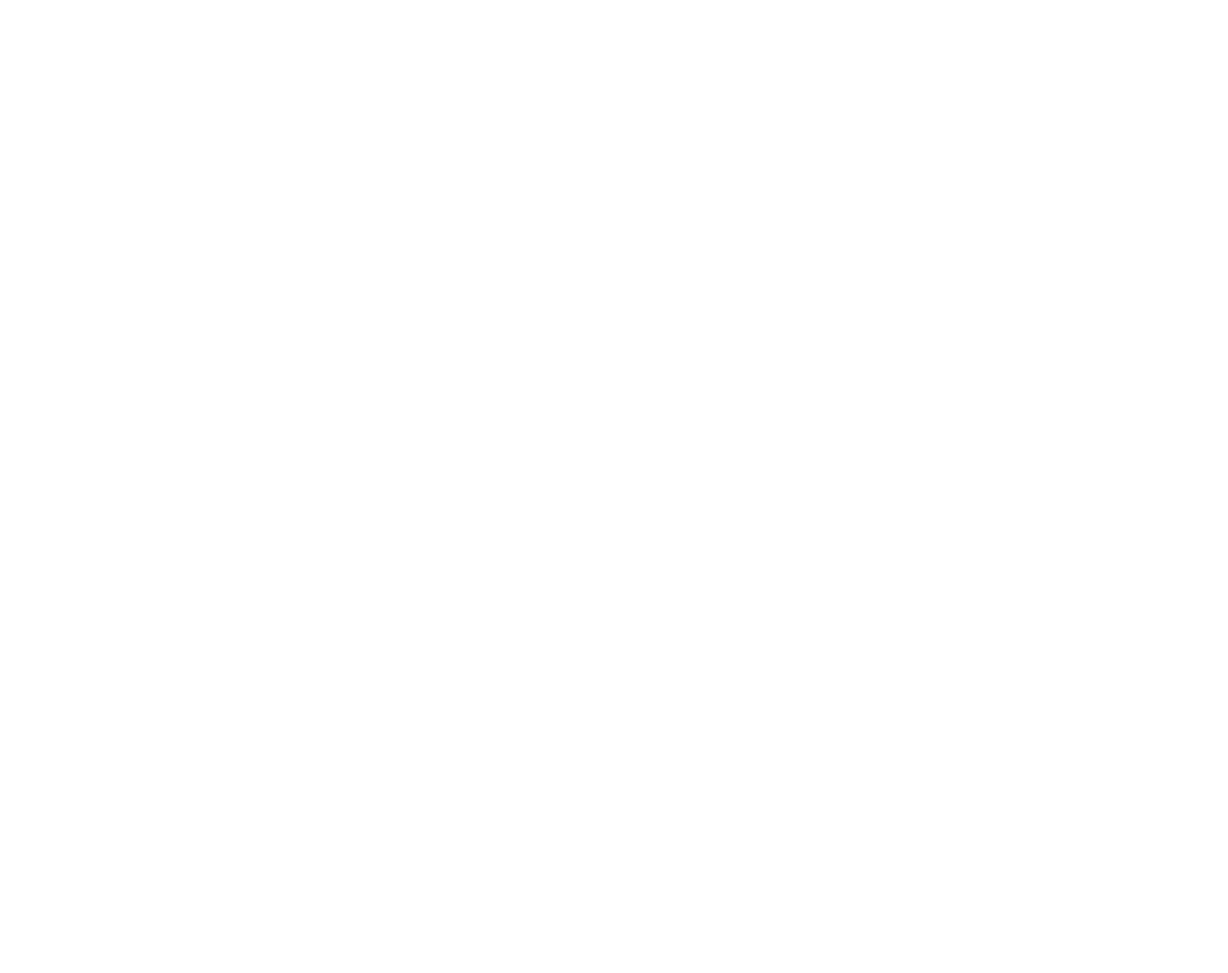
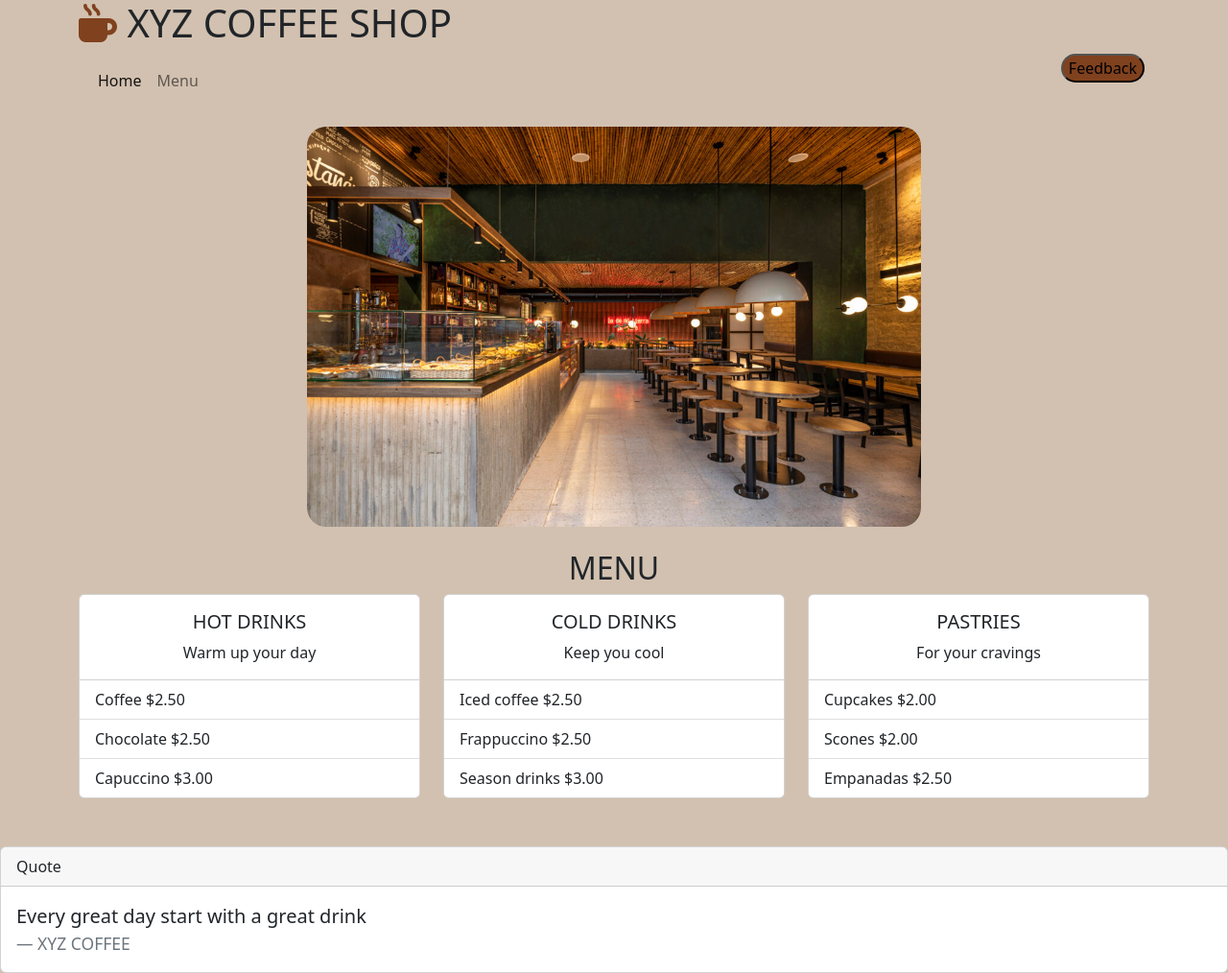
Before and after one commit to NewCodeMike/coffeeshop, a website: page index.html in a window 1280 px wide. Shown: the whole page at 96% size. Before the commit the page ends 800 px from the top, so only its background shows below. Drawn offline with nearby package versions, Linux system fonts and the light colour scheme; files that its build step writes are made by us from their sources.

Commit message:
Updated index.html Modal and added scss

```diff
--- a/index.html
+++ b/index.html
@@ -7,9 +7,142 @@
     <link rel="stylesheet" href="/node_modules/@fortawesome/fontawesome-free/css/fontawesome.css"/>
     <link rel="stylesheet" href="/node_modules/@fortawesome/fontawesome-free/css/brands.css"/>
     <link rel="stylesheet" href="/node_modules/@fortawesome/fontawesome-free/css/solid.css"/>
+    <link rel="stylesheet" href="./dist/styles/main.css">
     <title>XYZ Coffe Shop</title>
 </head>
 <body>
+    <!-- Carlos, Edmund, Dennis and Mike -->
+    <header>
+        <div class="container">
+            <div class="row">
+                <div class="col-6">
+                    <h1><i class="fa-solid fa-mug-hot" id="icon"> </i> XYZ COFFEE SHOP</h1>
+                </div>
+            </div>
+
+            <div class="row">
+                <div class="col">
+                    <nav class="navbar navbar-expand-lg bg-body-tertiary">
+                        <div class="container-fluid">
+                        <div class="collapse navbar-collapse" id="navbarNav">
+                            <ul class="navbar-nav">
+                            <li class="nav-item">
+                                <a class="nav-link active" aria-current="page" href="#">Home</a>
+                            </li>
+                            <li class="nav-item">
+                                <a class="nav-link" href="#menu">Menu</a>
+                            </li>
+                            <!-- <li class="nav-item">
+                                <a class="nav-link" href="#feedback" id="feedbackModal">Feedback</a>
+                            </li> -->
+                            </ul>
+                        </div>
+                        </div>
+                    </nav>
+                </div>
+                <div class="col offset-9">
+                    <button type="button" data-bs-toggle="modal" data-bs-target="#feedbackModal" id="feedbackCustom">Feedback</button>
+                </div>
+            </div>
+        </div>
+
+    </header>
+    <img src="./src/assets/coffeeshop.jpg" id="interiorPic" alt="coffee shop interior">
+    <br />
+    <div class="container">
+
+    </div>
+
+    <!-- ADD MODAL -->
+    <div class="modal fade" id="feedbackModal">
+      <div class="modal-dialog">
+        <div class="modal-content">
+            <div class="modal-header">
+                <h3 class="modal-title" id="title">Feedback</h3>
+                <button type="button" class="btn-close" data-bs-dismiss="modal" aria-label="Close"></button>
+            </div>
+            <div class="modal-body">
+                <div class="container-fluid">
+                    <form>
+                        <div class="row">
+                            <div class="mb-3 col-sm-12">
+                                <label class="sr-only" for="feedbackModal">Feedback</label>
+                                <textarea class="form-control" placeholder="Leave a comment here" id="textarea"></textarea>
+                                <button type="submit" id="submit">Submit</button>
+                            </div>
+                        </div>
+                    </form>
+                </div>
+            </div>
+          </div>
+        </div>
+      </div>
+    </div>
+
+            <!-- COFFEE MENU -->
+            <div class="container">
+                <div class="row">
+                    <div class="col">
+                        <h2 class="text-center">MENU</h2>
+                    </div>
+                </div>
+            </div>
+            <div class="container" id="menu">
+                <div class="row">
+                    <div class="col">
+                        <div class="card">
+                            <div class="card-body text-center">
+                              <h5 class="card-title">HOT DRINKS</h5>
+                              <p class="card-text">Warm up your day</p>
+                            </div>
+                            <ul class="list-group list-group-flush">
+                                <li class="list-group-item">Coffee $2.50</li>
+                                <li class="list-group-item">Chocolate $2.50</li>
+                                <li class="list-group-item">Capuccino $3.00</li>
+                        </div>
+                    </div>
+                    <div class="col">
+                        <div class="card">
+                            <div class="card-body text-center">
+                              <h5 class="card-title">COLD DRINKS</h5>
+                              <p class="card-text">Keep you cool</p>
+                            </div>
+                            <ul class="list-group list-group-flush">
+                                <li class="list-group-item">Iced coffee $2.50</li>
+                                <li class="list-group-item">Frappuccino $2.50</li>
+                                <li class="list-group-item">Season drinks $3.00</li>
+                              </ul>
+                        </div>
+                    </div>
+                    <div class="col">
+                        <div class="card">
+                            <div class="card-body text-center">
+                              <h5 class="card-title">PASTRIES</h5>
+                              <p class="card-text">For your cravings</p>
+                            </div>
+                            <ul class="list-group list-group-flush">
+                                <li class="list-group-item">Cupcakes $2.00</li>
+                                <li class="list-group-item">Scones $2.00</li>
+                                <li class="list-group-item">Empanadas $2.50</li>
+                              </ul>
+                        </div>
+                    </div>
+                </div>
+            </div>
+
+            <footer>
+                <div class="card">
+                    <div class="card-header">
+                      Quote
+                    </div>
+                    <div class="card-body">
+                      <blockquote class="blockquote mb-0">
+                        <p>Every great day start with a great drink</p>
+                        <footer class="blockquote-footer">XYZ COFFEE</footer>
+                      </blockquote>
+                    </div>
+                  </div>
+            </footer>
 
     <script src="node_modules/bootstrap/dist/js/bootstrap.bundle.js"></script>
 </body>
--- a/package.json
+++ b/package.json
@@ -12,7 +12,7 @@
   "author": "Team Project",
   "license": "ISC",
   "devDependencies": {
-    "parcel": "^2.10.0"
+    "parcel": "^2.7.0"
   },
   "dependencies": {
     "@fortawesome/fontawesome-free": "^6.2.1",
--- a/src/styles/main.scss
+++ b/src/styles/main.scss
@@ -0,0 +1,38 @@
+body {
+    background-color: #d2c1b0;
+}
+
+#interiorPic {
+    display: block;
+    margin-top: 20px;
+    margin-left: auto;
+    margin-right: auto;
+    width: 50%;
+    border-radius: 20px;
+}
+
+#icon {
+    color: #80411e;
+}
+
+
+#feedbackCustom {
+    background-color: #80411e;
+    border-radius: 20px;
+}
+
+#textarea {
+    margin-bottom: 10px;
+}
+
+#submit {
+    background-color: #d2c1b0;
+}
+
+.modal-header {
+    background-color: #80411e;
+}
+
+#menu {
+    margin-bottom: 50px;
+}
```
Also changed, not shown: src/assets/coffeeshop.jpg (added), 1 other file.
